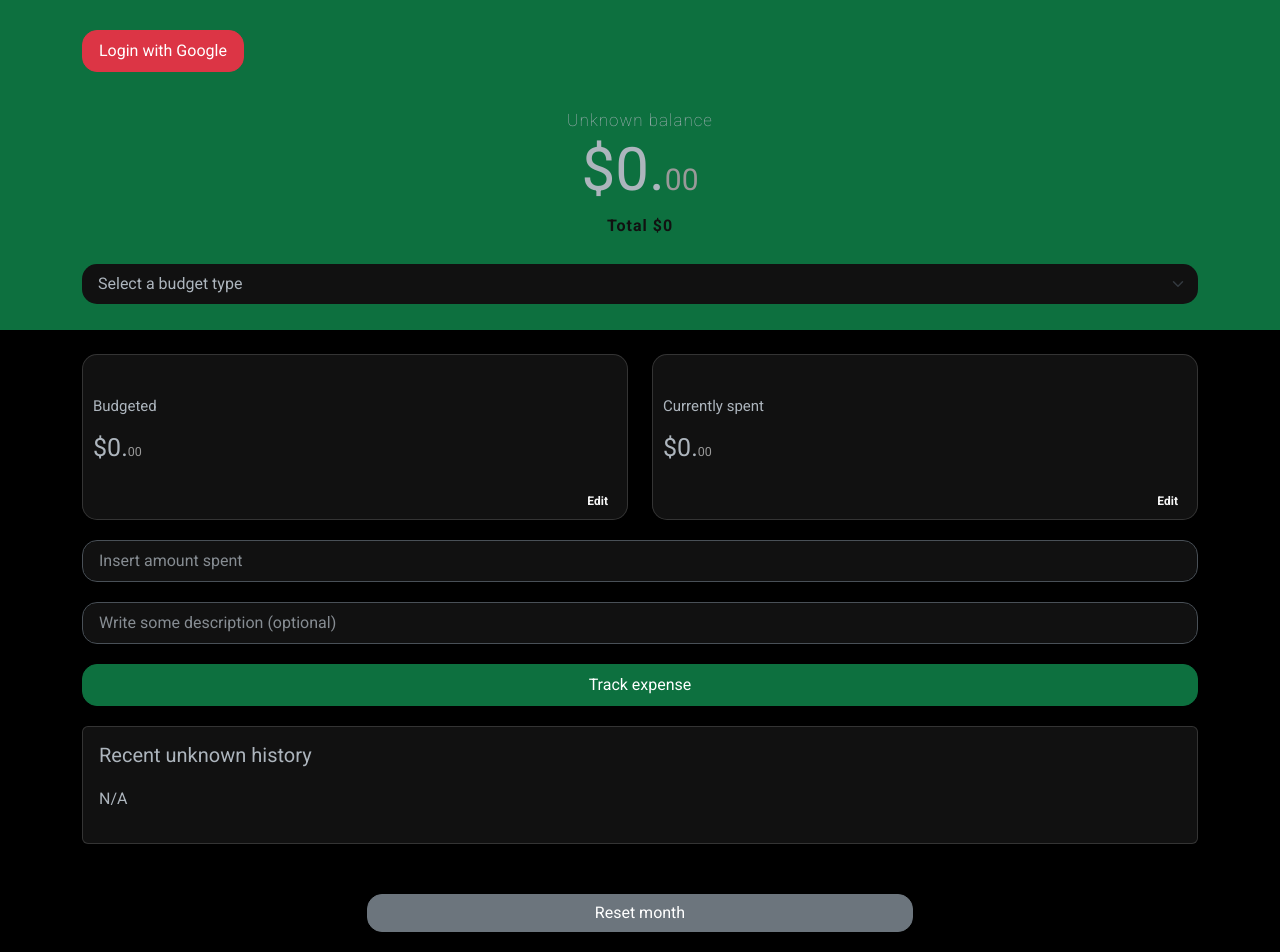
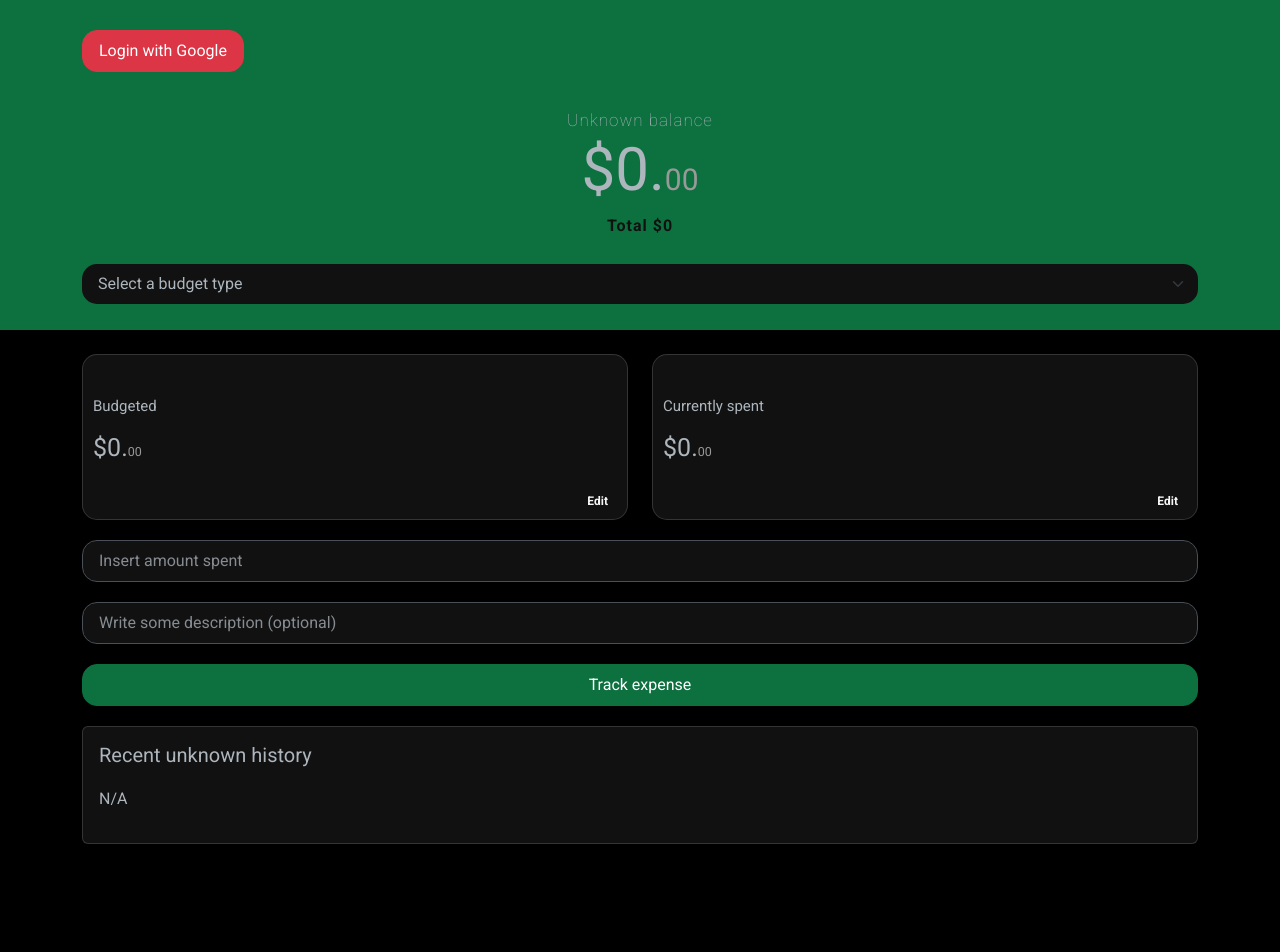
Before and after one commit to saadixl/Budgetics, a React (Create React App) app: page / in a window 1280 px wide. Shown: the top 952 px of the page. After the commit the page ends 874 px from the top, so only its background shows below. Built offline with nearby package versions, Linux system fonts and the light colour scheme.

Commit message:
Move reset months data and logout under header dropdown

```diff
--- a/src/App.js
+++ b/src/App.js
@@ -98,6 +98,7 @@ function App() {
           currentUser={currentUser}
           handleLoginClick={handleLoginClick}
           cleanUpOldData={cleanUpOldData}
+          handleResetMonth={handleResetMonth}
         />
         <Col xs={12}>
           <BalanceCard
@@ -171,17 +172,6 @@ function App() {
             ).toLowerCase()} history`}
           />
         </Col>
-        <Col xs={{ span: 6, offset: 3 }}>
-          <div className="d-grid gap-2">
-            <Button
-              className="action-button reset"
-              variant="secondary"
-              onClick={handleResetMonth}
-            >
-              Reset month
-            </Button>
-          </div>
-        </Col>
       </Row>
     </Container>
   );
--- a/src/Header.js
+++ b/src/Header.js
@@ -1,10 +1,12 @@
 import Button from "react-bootstrap/Button";
+import Dropdown from "react-bootstrap/Dropdown";
 import Row from "react-bootstrap/Row";
 import Col from "react-bootstrap/Col";
 import { signOut } from "./auth";
 
 export default function Header(props) {
-  const { currentUser, handleLoginClick, cleanUpOldData } = props;
+  const { currentUser, handleLoginClick, cleanUpOldData, handleResetMonth } =
+    props;
 
   const handleSignoutClick = () => {
     signOut(cleanUpOldData);
@@ -26,10 +28,20 @@ export default function Header(props) {
             </p>
           </Col>
           <Col className="header-right" xs={2}>
-            <i
-              onClick={handleSignoutClick}
-              className="fa-solid fa-right-from-bracket signout-out-icon"
-            ></i>
+            <Dropdown data-bs-theme="dark">
+              <Dropdown.Toggle variant="success" id="dropdown-basic">
+                <i className="fa-solid fa-bars"></i>
+              </Dropdown.Toggle>
+
+              <Dropdown.Menu>
+                <Dropdown.Item onClick={handleResetMonth}>
+                  Reset data
+                </Dropdown.Item>
+                <Dropdown.Item onClick={handleSignoutClick}>
+                  Logout
+                </Dropdown.Item>
+              </Dropdown.Menu>
+            </Dropdown>
           </Col>
         </Row>
       </Col>
```
